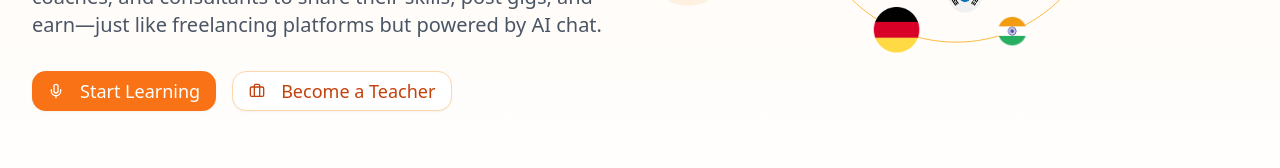
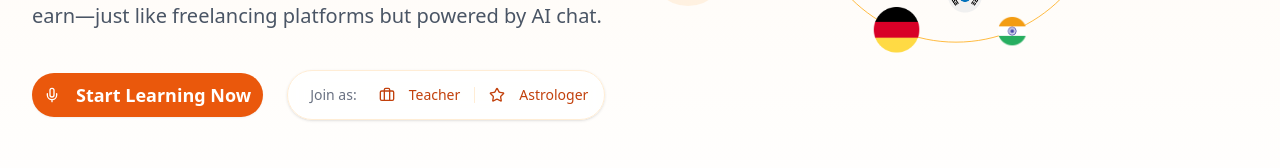
Before and after one commit to Arsalanbashir831/LinguaFlex-Landing, a Next.js app: page / in a window 1280 px wide. Shown: the part 531-699 px from the top of the page. Built offline with nearby package versions, Linux system fonts and the light colour scheme; no server answers.

Commit message:
fix: resolve blog image src warnings and redesign hero CTA layout

```diff
--- a/src/components/blog/blog-card.tsx
+++ b/src/components/blog/blog-card.tsx
@@ -41,7 +41,8 @@ export function BlogCard({ post, showCta = false, showViews = false, className =
 	return (
 		<Card className={`bg-white border-primary-100/60 rounded-2xl shadow-sm hover:shadow-lg transition-all duration-300 h-full overflow-hidden py-0 ${className}`}>
 			{/* Thumbnail Image */}
-			<div className="relative h-48 w-full">
+			<div className="relative h-48 w-full bg-primary-50 flex items-center justify-center overflow-hidden">
+				{post.thumbnail ? (
 					<Image
 						src={post.thumbnail}
 						alt={post.title}
@@ -49,7 +50,12 @@ export function BlogCard({ post, showCta = false, showViews = false, className =
 						className="object-cover"
 						sizes="(max-width: 768px) 100vw, (max-width: 1200px) 50vw, 33vw"
 					/>
-				<div className="absolute inset-0 bg-gradient-to-t from-black/20 to-transparent" />
+				) : (
+					<div className="text-primary-200 font-bold text-xl opacity-20 select-none">
+						LinguaFlex
+					</div>
+				)}
+				<div className="absolute inset-0 bg-linear-to-t from-black/20 to-transparent" />
 				<div className="absolute top-4 right-4">
 					<Badge className="bg-white/90 text-gray-700 hover:bg-white">
 						{post.read_time} min read
@@ -70,11 +76,11 @@ export function BlogCard({ post, showCta = false, showViews = false, className =
 					</div>
 				</div>
 
-				<h3 className="text-lg font-semibold text-gray-900 mb-3 line-clamp-2 min-h-[3.5rem]">{post.title}</h3>
+				<h3 className="text-lg font-semibold text-gray-900 mb-3 line-clamp-2 min-h-14">{post.title}</h3>
 
-				<p className="text-sm text-gray-600 mb-4 line-clamp-3 min-h-[4.5rem]">{post.meta_description}</p>
+				<p className="text-sm text-gray-600 mb-4 line-clamp-3 min-h-18">{post.meta_description}</p>
 
-				<div className="flex flex-wrap gap-1 mb-4 min-h-[2rem] items-start">
+				<div className="flex flex-wrap gap-1 mb-4 min-h-8 items-start">
 					{post.tags.slice(0, 2).map((tag, index) => (
 						<Badge key={index} variant="secondary" className="text-xs bg-primary-50 text-primary-700 hover:bg-primary-100">
 							{tag}
--- a/src/components/sections/blog-detail.tsx
+++ b/src/components/sections/blog-detail.tsx
@@ -96,6 +96,7 @@ export function BlogDetail({ slug }: BlogDetailProps) {
     <article className="min-h-screen bg-white">
       {/* Hero Image */}
       <div className="relative h-[70vh] min-h-[400px] max-h-[600px] w-full bg-primary-600">
+        {post.thumbnail && (
           <Image
             src={post.thumbnail}
             alt={post.title}
@@ -104,6 +105,7 @@ export function BlogDetail({ slug }: BlogDetailProps) {
             priority
             sizes="100vw"
           />
+        )}
         {/* <div className="absolute inset-0 bg-gradient-to-t from-primary-50/30 via-primary-50/10 to-transparent" /> */}
         <div className="absolute inset-0 bg-black/20" />
 
@@ -309,7 +311,7 @@ export function BlogDetail({ slug }: BlogDetailProps) {
 
       {/* CTA Section */}
       <motion.section
-        className="bg-gradient-to-r from-primary-600 to-primary-700 py-16"
+        className="bg-linear-to-r from-primary-600 to-primary-700 py-16"
         initial={{ opacity: 0 }}
         whileInView={{ opacity: 1 }}
         viewport={{ once: true }}
--- a/src/components/sections/hero.tsx
+++ b/src/components/sections/hero.tsx
@@ -8,6 +8,7 @@ import micAnimation from "@/assets/lottie/mic.json";
 import flagAnimation from "@/assets/lottie/flags.json";
 import { APP_ROUTES } from "@/constants/routes";
 import Link from "next/link";
+import { StarIcon } from "lucide-react";
 
 const MicrophoneIcon = iconMap.microphone;
 const BriefcaseIcon = iconMap.briefcase;
@@ -45,27 +46,35 @@ export function Hero() {
               initial={{ opacity: 0, y: 20 }}
               animate={{ opacity: 1, y: 0 }}
               transition={{ duration: 0.6, delay: 0.4 }}
-              className="mt-8 flex flex-col sm:flex-row gap-4 justify-center lg:justify-start"
+              className="mt-10 flex flex-col lg:flex-row lg:items-center gap-6 justify-center lg:justify-start"
             >
               <Link href={APP_ROUTES.LANGUAGE}>
                 <Button
-                size="lg"
-                className="bg-primary-500 hover:bg-primary-600 text-white px-8 py-4 text-lg"
+                  className="h-auto px-10 rounded-full bg-primary-600 text-white text-lg font-semibold hover:bg-primary-700 transition-all w-full sm:w-auto"
                 >
-                <MicrophoneIcon className="w-5 h-5 mr-2" />
-                Start Learning
+                  <MicrophoneIcon className="w-6 h-6 mr-2" />
+                  Start Learning Now
                 </Button>
               </Link>
+
+              <div className="flex items-center gap-1 p-1.5 bg-white/80 backdrop-blur-sm border border-primary-100 rounded-full shadow-sm w-fit mx-auto lg:mx-0">
+                <span className="text-sm font-medium text-gray-500 pl-4 pr-2 whitespace-nowrap hidden sm:inline">Join as:</span>
+                <div className="flex items-center gap-1">
                   <Link href={APP_ROUTES.SIGN_UP}>
-              <Button
-                variant="outline"
-                size="lg"
-                className="border-primary-200 text-primary-700 hover:bg-primary-50 px-8 py-4 text-lg"
-              >
-                <BriefcaseIcon className="w-5 h-5 mr-2" />
-                Become a Teacher
+                    <Button variant="ghost" size="sm" className="rounded-full hover:bg-primary-50 text-primary-700 font-medium px-4 h-9">
+                      <BriefcaseIcon className="w-4 h-4 mr-2" />
+                      Teacher
                     </Button>
                   </Link>
+                  <div className="w-px h-4 bg-primary-100 hidden sm:block"></div>
+                  <Link href={APP_ROUTES.SIGN_UP}>
+                    <Button variant="ghost" size="sm" className="rounded-full hover:bg-primary-50 text-primary-700 font-medium px-4 h-9">
+                      <StarIcon className="w-4 h-4 mr-2" />
+                      Astrologer
+                    </Button>
+                  </Link>
+                </div>
+              </div>
             </motion.div>
           </motion.div>
 
```
Lines whose indentation alone changed are shown as unchanged.
